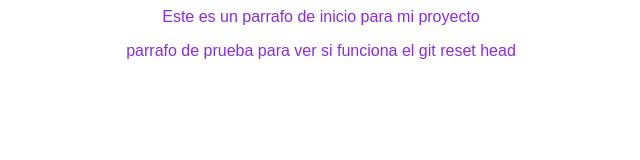
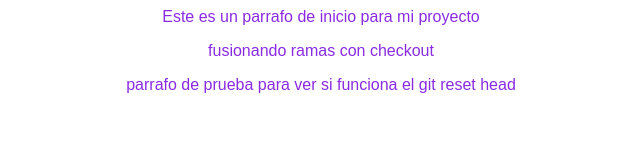
Before and after one commit to jesusvina13/blog-platzi, a plain HTML site: page index.html in a window 1280 px wide. Shown: the whole page, without its empty margins (319-959 px from the left). Drawn offline with Linux system fonts and the light colour scheme.

Commit message:
cambios para luego hacer un merge

```diff
--- a/index.html
+++ b/index.html
@@ -5,6 +5,7 @@
     </head>
     <body>
         <p>Este es un parrafo de inicio para mi proyecto</p>
+        <p>fusionando ramas con checkout</p>
         <p>parrafo de prueba para ver si funciona el git reset head</p>
     </body>
 </html>
```
Also changed, not shown: historia.txt.
